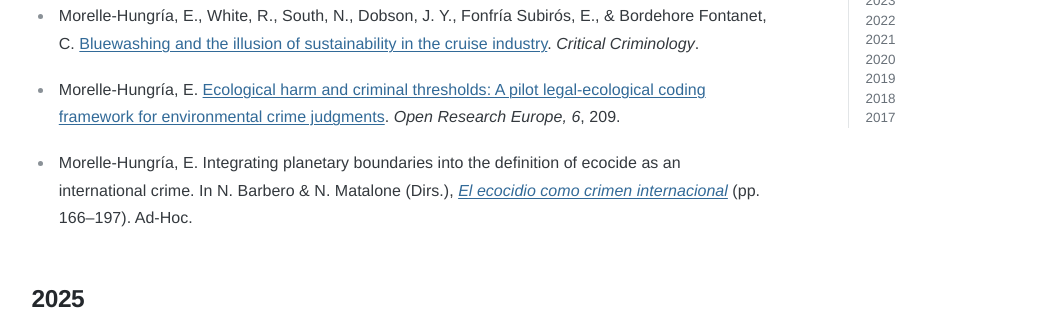
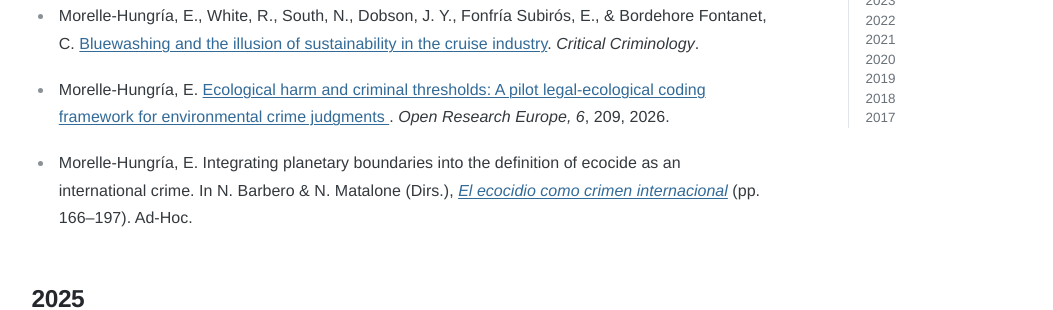
Before and after one commit to emorelleh/emorelleh.github.io, a Jekyll site: the page built from publications.md, in a window 1280 px wide and 900 px high, scrolled down 587 px. Shown: the part 152-462 px from the top of the window, without its empty margins (110-1163 px from the left). Built offline with Jekyll 4.4.1, drawn with Linux system fonts in a browser that asks for light colours; our own code applies the rules of GitHub Pages for plain Markdown files.

Commit message:
Revise publication entry for Morelle-Hungría
Updated the DOI link and publication details for Morelle-Hungría's work on ecological harm.

```diff
--- a/publications.md
+++ b/publications.md
@@ -40,9 +40,11 @@ permalink: /publications/
           <em>Critical Criminology</em>.
         </li>
         <li>
-          Morelle-Hungría, E.
-          <a href="https://doi.org/10.12688/openreseurope.24170.1">Ecological harm and criminal thresholds: A pilot legal-ecological coding framework for environmental crime judgments</a>.
-          <em>Open Research Europe, 6</em>, 209.
+         Morelle-Hungría, E.
+  <a href="https://doi.org/10.12688/openreseurope.24170.2">
+    Ecological harm and criminal thresholds: A pilot legal-ecological coding framework for environmental crime judgments
+  </a>.
+  <em>Open Research Europe, 6</em>, 209, 2026.
         </li>
         <li>
           Morelle-Hungría, E.
```
